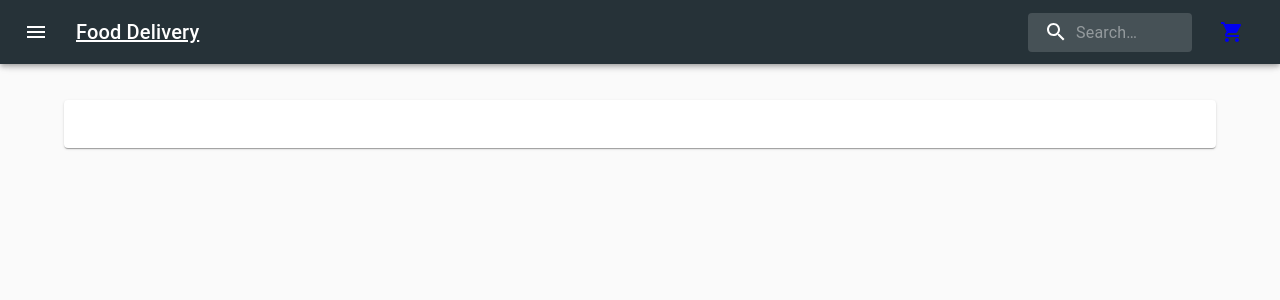
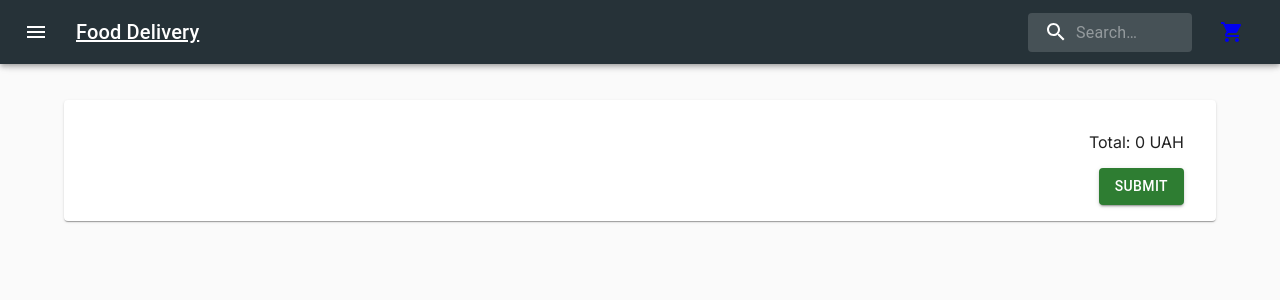
Before and after one commit to OSventukh/food-delivery, a Next.js app: page /cart in a window 1280 px wide. Shown: the top 300 px of the page. Built offline with nearby package versions, Linux system fonts and the light colour scheme.

Commit message:
Add Cart component as parent to CartList

```diff
--- a/src/app/cart/page.tsx
+++ b/src/app/cart/page.tsx
@@ -1,5 +1,5 @@
-import CartList from "@/components/Cart/CartList";
+import Cart from "@/components/Cart/Cart";
 
 export default function CartPage() {
-  return <CartList />;
+  return <Cart />;
 }
--- /dev/null
+++ b/src/components/Cart/Cart.tsx
@@ -0,0 +1,15 @@
+'use client'
+import Paper from '@mui/material/Paper';
+import Box from '@mui/material/Box';
+import Button from '@mui/material/Button';
+import CartList from './CartList';
+export default function Cart() {
+  return (
+    <Paper sx={{ p: '1rem 2rem' }}>
+      <CartList />
+      <Box sx={{ display: 'flex', justifyContent: 'end', mt: '1rem'}}>
+        <Button variant='contained' color="success">Submit</Button>
+      </Box>
+    </Paper>
+  )
+}
--- a/src/components/Cart/CartList.tsx
+++ b/src/components/Cart/CartList.tsx
@@ -10,7 +10,7 @@ export default function CartList() {
   const { items, totalPrice, increase, decrease, removeFromCart } = useContext(CartContext);
 
   return (
-    <Paper sx={{ p: '1rem 2rem' }}>
+    <>
       <List>
         {items.map((item) => (
           <>
@@ -32,6 +32,9 @@ export default function CartList() {
           </>
         ))}
       </List>
-    </Paper>
+      <Box sx={{ display: 'flex', justifyContent: 'end'}}>
+        Total: {totalPrice} UAH
+      </Box>
+    </>
   );
 }
```
